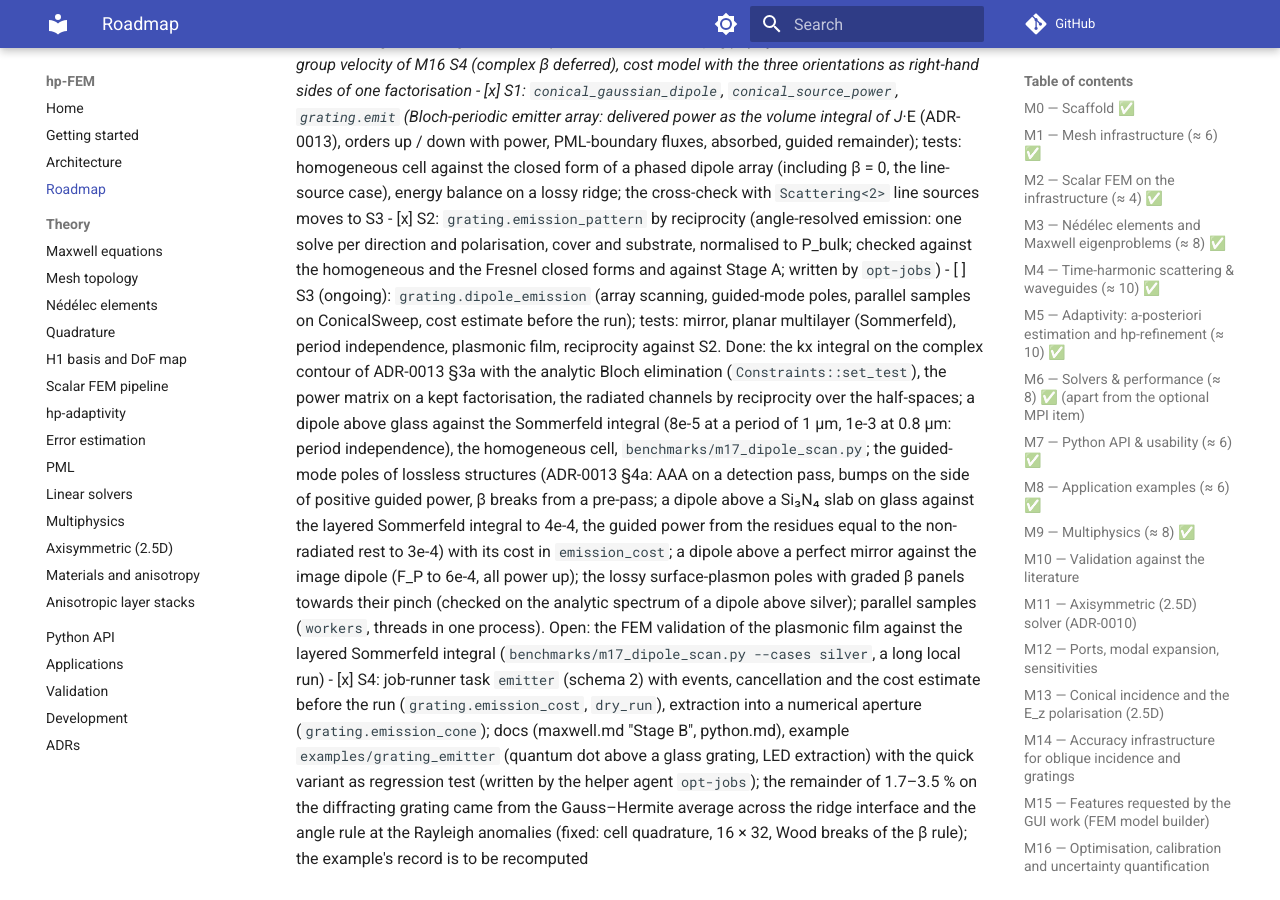
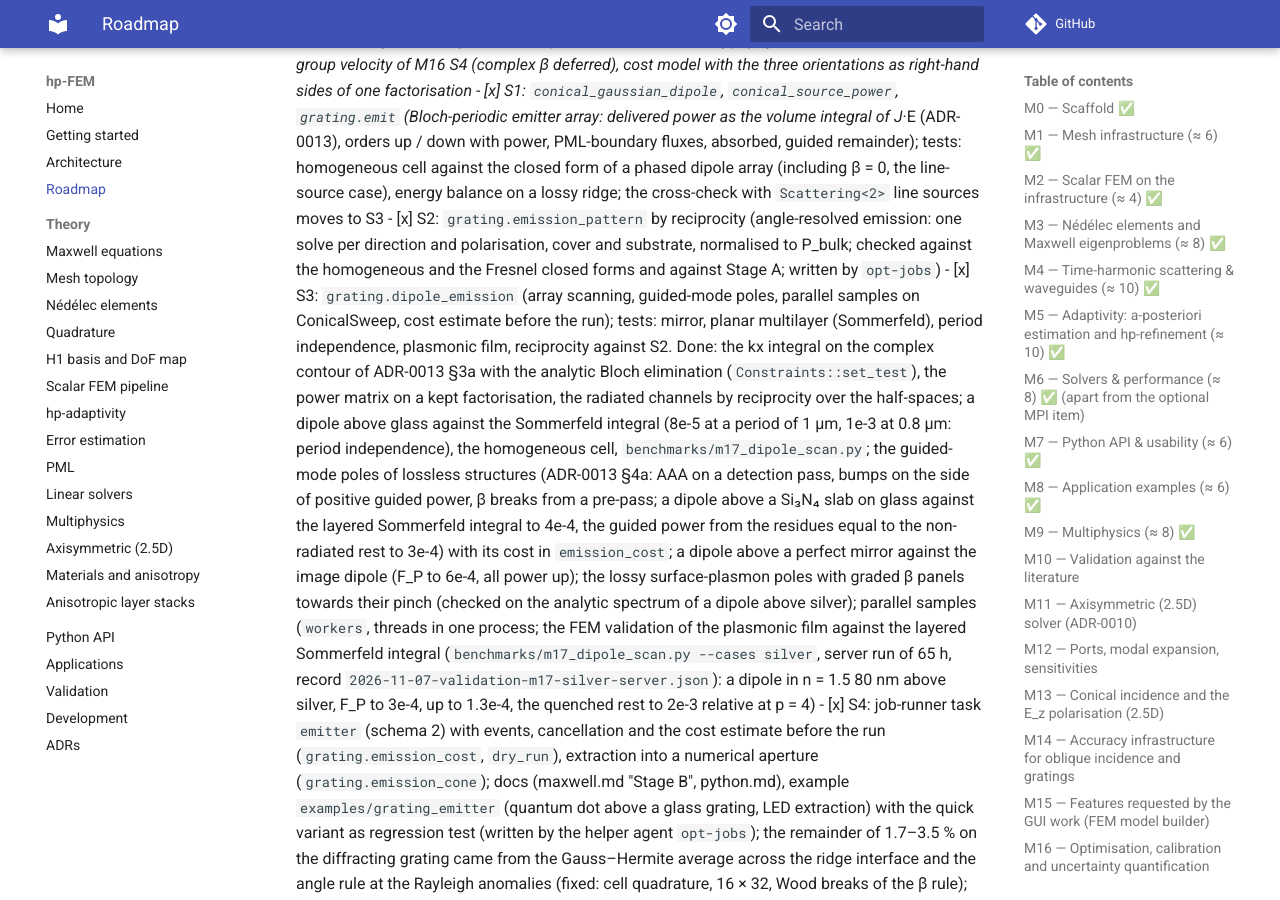
Before and after one commit to PhotonPower/hp-FEM, an MkDocs documentation site: the page built from docs/roadmap.md, in a window 1280 px wide and 900 px high, scrolled down 12367 px. Built offline with MkDocs 1.6.1 and Material for MkDocs 9.7.7, drawn with Linux system fonts in a browser that asks for light colours; comment, search, counter and statistics services are not loaded.

Commit message:
docs(emitters): M17 S3 validation of the plasmonic film against the Sommerfeld integral
Record of the 65 h server run (silver/p4/nodes6/kx4, 844 poles, 18380 cell problems) in the
table of full scans in maxwell.md, S3 closed in the roadmap, CHANGELOG entry, measured runtime
of the silver case in the docstring of m17_dipole_scan.py (the estimate of 18 h was 3.6 times
too low: 18380 instead of 13452 samples at 12.7 instead of 4.9 s).

Co-Authored-By: Claude Sonnet 5.5 <noreply@anthropic.com>

```diff
--- a/docs/roadmap.md
+++ b/docs/roadmap.md
@@ -469,7 +469,7 @@ radiated power into cover and substrate per direction, guided and absorbed power
 - [x] S2: `grating.emission_pattern` by reciprocity (angle-resolved emission: one solve per
   direction and polarisation, cover and substrate, normalised to P_bulk; checked against the
   homogeneous and the Fresnel closed forms and against Stage A; written by `opt-jobs`)
-- [ ] S3 (ongoing): `grating.dipole_emission` (array scanning, guided-mode poles, parallel samples on
+- [x] S3: `grating.dipole_emission` (array scanning, guided-mode poles, parallel samples on
   ConicalSweep, cost estimate before the run); tests: mirror, planar multilayer (Sommerfeld),
   period independence, plasmonic film, reciprocity against S2. Done: the kx integral on the
   complex contour of ADR-0013 §3a with the analytic Bloch elimination
@@ -483,8 +483,10 @@ radiated power into cover and substrate per direction, guided and absorbed power
   `emission_cost`; a dipole above a perfect mirror against the image dipole (F_P to 6e-4, all
   power up); the lossy surface-plasmon poles with graded β panels towards their pinch (checked on
   the analytic spectrum of a dipole above silver); parallel samples (`workers`, threads in one
-  process). Open: the FEM validation of the plasmonic film against the layered Sommerfeld
-  integral (`benchmarks/m17_dipole_scan.py --cases silver`, a long local run)
+  process; the FEM validation of the plasmonic film against the layered Sommerfeld integral
+  (`benchmarks/m17_dipole_scan.py --cases silver`, server run of 65 h, record
+  `2026-11-07-validation-m17-silver-server.json`): a dipole in n = 1.5 80 nm above silver, F_P to
+  3e-4, up to 1.3e-4, the quenched rest to 2e-3 relative at p = 4)
 - [x] S4: job-runner task `emitter` (schema 2) with events, cancellation and the cost estimate
   before the run (`grating.emission_cost`, `dry_run`), extraction into a numerical aperture
   (`grating.emission_cone`); docs (maxwell.md "Stage B", python.md), example
```
Also changed, not shown: CHANGELOG.md (+5 -0 lines), docs/theory/maxwell.md (+1 -0 lines), 1 other file.
